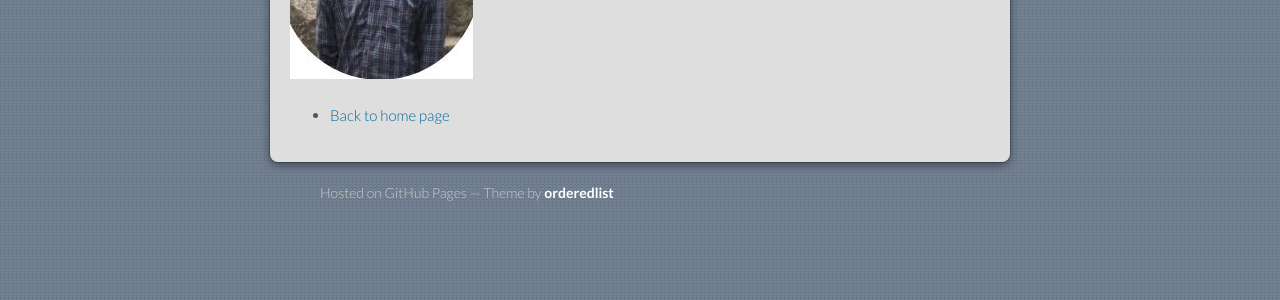
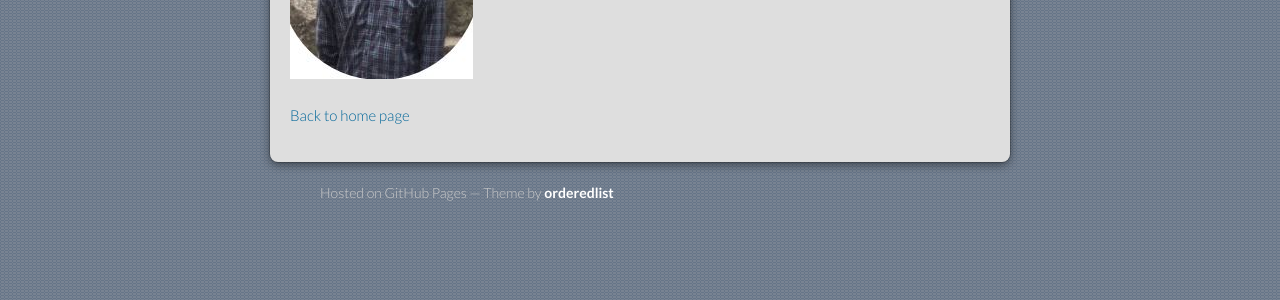
Before and after one commit to arjunvenkat510/arjunvenkat510.github.io, a Jekyll site: the page built from arjunvenkat/index.md, in a window 1280 px wide. Shown: the part 302-602 px from the top of the page. Built offline with Jekyll 4.4.1, drawn with Linux system fonts in a browser that asks for light colours; our own code applies the rules of GitHub Pages for plain Markdown files.

```diff
--- a/arjunvenkat/index.md
+++ b/arjunvenkat/index.md
@@ -7,4 +7,5 @@ Here's a picture of me:
 
 
 
-- [Back to home page](https://arjunvenkat510.github.io/)
+
+[Back to home page](https://arjunvenkat510.github.io/)
```
